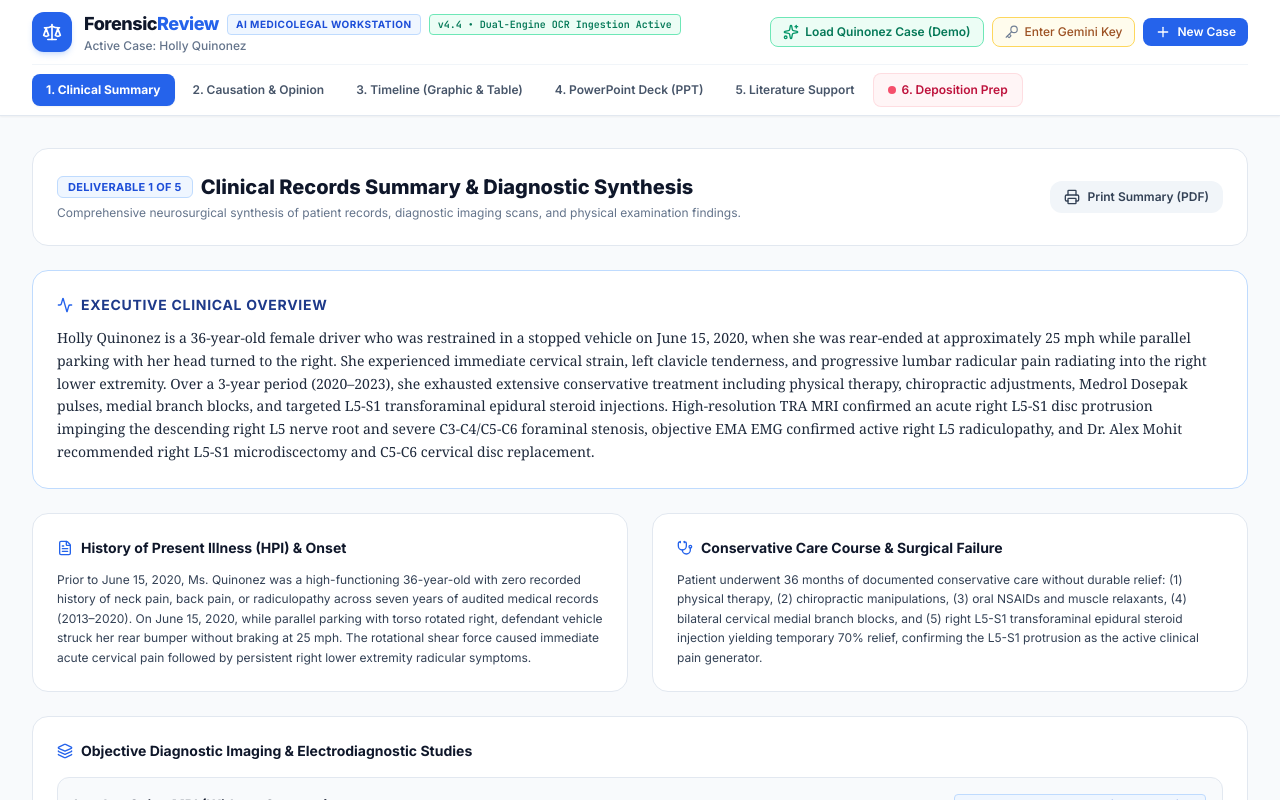
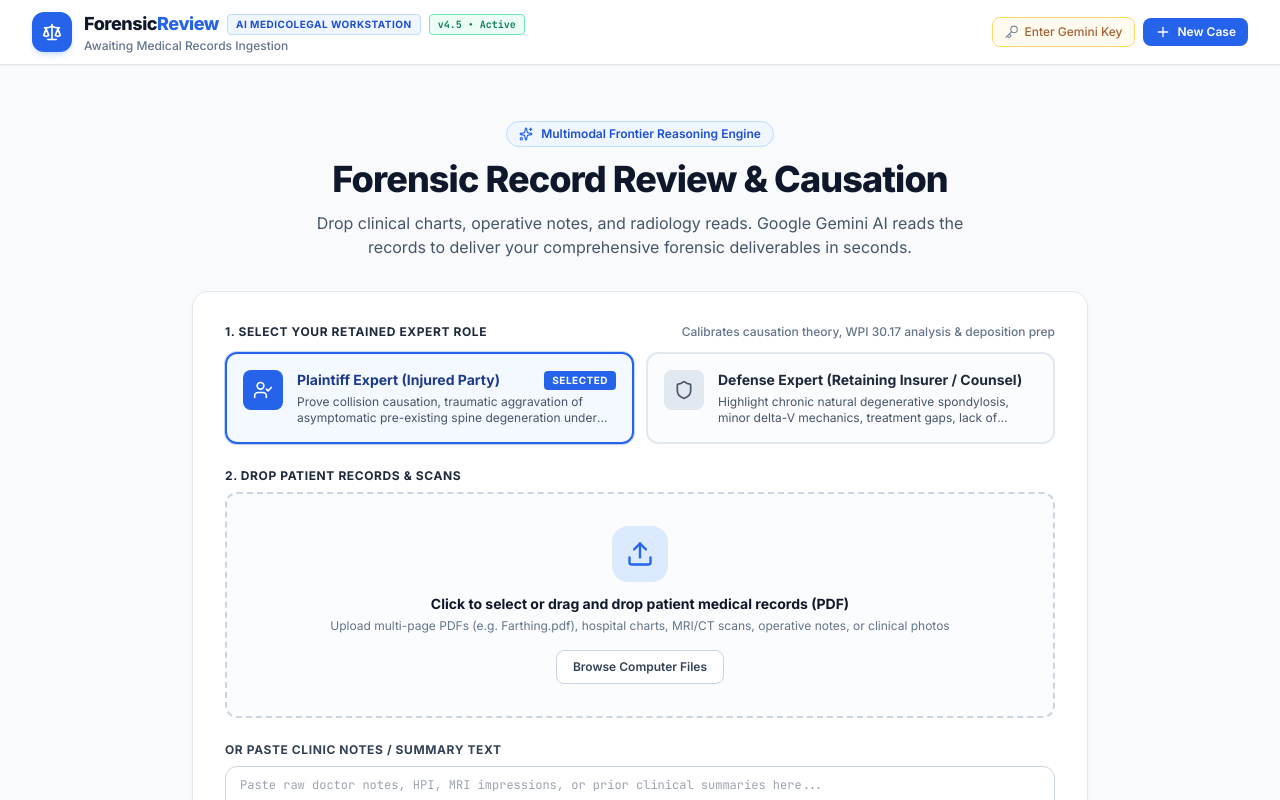
Before and after one commit to alexmohit825/ForensicReview, a React (Vite) app: page / in a window 1280 px wide. Shown: the top 800 px of the page. Built offline with nearby package versions, Linux system fonts and the light colour scheme.

Commit message:
feat(ingestion): purge quinonez demo, add upfront plaintiff vs defense role selector, and optimize fast bounded pdf ingestion

```diff
--- a/src/App.tsx
+++ b/src/App.tsx
@@ -1,8 +1,7 @@
 import React, { useState, useEffect } from 'react';
-import { MedicolegalCaseAnalysis } from './types/medicolegal';
+import { MedicolegalCaseAnalysis, ExpertRole } from './types/medicolegal';
 import {
   analyzeRecordsWithGemini,
-  getQuinonezDemoCase,
   getSavedGeminiApiKey,
   hasGeminiApiKey
 } from './services/geminiService';
@@ -16,7 +15,7 @@
 import { Deliverable6DepositionPrep } from './components/Deliverable6DepositionPrep';
 import { ApiKeyModal } from './components/ApiKeyModal';
 
-const ACTIVE_ANALYSIS_STORAGE_KEY = 'forensicreview_active_analysis_v4';
+const ACTIVE_ANALYSIS_STORAGE_KEY = 'forensicreview_active_analysis_v5';
 
 export const App: React.FC = () => {
   const [caseAnalysis, setCaseAnalysis] = useState<MedicolegalCaseAnalysis | null>(() => {
@@ -28,8 +27,8 @@
         console.error('Failed to parse saved case analysis', e);
       }
     }
-    // Default to the pre-loaded Quinonez demonstration case so the user immediately sees the 5 deliverables!
-    return getQuinonezDemoCase();
+    // Clean initial state: App awaits user record upload without pre-loaded Quinonez case
+    return null;
   });
 
   const [activeTab, setActiveTab] = useState<number>(1);
@@ -49,7 +48,7 @@
     }
   }, [caseAnalysis]);
 
-  const handleAnalyzeRecords = async (files: File[], text: string) => {
+  const handleAnalyzeRecords = async (files: File[], text: string, role: ExpertRole) => {
     const apiKey = getSavedGeminiApiKey();
     if (!apiKey) {
       setIsApiKeyModalOpen(true);
@@ -58,7 +57,7 @@
 
     try {
       setIsLoading(true);
-      const result = await analyzeRecordsWithGemini(files, text, apiKey, (msg) => {
+      const result = await analyzeRecordsWithGemini(files, text, apiKey, role, (msg) => {
         setStatusMessage(msg);
       });
       setCaseAnalysis(result);
@@ -70,13 +69,6 @@
       setIsLoading(false);
       setStatusMessage('');
     }
-  };
-
-  const handleLoadQuinonez = () => {
-    const demo = getQuinonezDemoCase();
-    setCaseAnalysis(demo);
-    setActiveTab(1);
-    window.scrollTo({ top: 0, behavior: 'smooth' });
   };
 
   const handleNewCase = () => {
@@ -96,7 +88,6 @@
         hasAnalysis={Boolean(caseAnalysis)}
         hasApiKey={hasApiKey}
         onOpenApiKeyModal={() => setIsApiKeyModalOpen(true)}
-        onLoadQuinonez={handleLoadQuinonez}
         onNewCase={handleNewCase}
       />
 
@@ -109,7 +100,6 @@
             onAnalyze={handleAnalyzeRecords}
             isLoading={isLoading}
             statusMessage={statusMessage}
-            onLoadQuinonez={handleLoadQuinonez}
             hasApiKey={hasApiKey}
             onOpenApiKeyModal={() => setIsApiKeyModalOpen(true)}
           />
--- a/src/components/Navbar.tsx
+++ b/src/components/Navbar.tsx
@@ -8,7 +8,6 @@
   hasAnalysis: boolean;
   hasApiKey: boolean;
   onOpenApiKeyModal: () => void;
-  onLoadQuinonez: () => void;
   onNewCase: () => void;
 }
 
@@ -19,7 +18,6 @@
   hasAnalysis,
   hasApiKey,
   onOpenApiKeyModal,
-  onLoadQuinonez,
   onNewCase
 }) => {
   return (
@@ -43,7 +41,7 @@
                   AI Medicolegal Workstation
                 </span>
                 <span className="text-[10px] font-mono font-bold px-2 py-0.5 rounded bg-emerald-50 text-emerald-700 border border-emerald-300">
-                  v4.4 • Dual-Engine OCR Ingestion Active
+                  v4.5 • Active
                 </span>
               </div>
               <div className="text-xs text-slate-500 font-medium truncate max-w-xs">
@@ -54,16 +52,6 @@
 
           {/* Right Action Bar */}
           <div className="flex items-center gap-2">
-
-            {/* 1-Click Load Real Quinonez Case */}
-            <button
-              onClick={onLoadQuinonez}
-              className="flex items-center gap-1.5 px-3 py-1.5 rounded-lg text-xs font-semibold bg-emerald-50 text-emerald-700 border border-emerald-300 hover:bg-emerald-100 transition-colors shadow-xs"
-              title="Load Holly Quinonez spine injury case (Live Demonstration of all 5 Deliverables)"
-            >
-              <Sparkles className="w-4 h-4 text-emerald-600" />
-              <span>Load Quinonez Case (Demo)</span>
-            </button>
 
             {/* Gemini API Key Trigger */}
             <button
--- a/src/components/UploadAndAnalyze.tsx
+++ b/src/components/UploadAndAnalyze.tsx
@@ -1,11 +1,11 @@
 import React, { useState, useRef } from 'react';
-import { Upload, FileText, Sparkles, ArrowRight } from 'lucide-react';
+import { Upload, FileText, Sparkles, ArrowRight, Shield, UserCheck } from 'lucide-react';
+import { ExpertRole } from '../types/medicolegal';
 
 interface UploadAndAnalyzeProps {
-  onAnalyze: (files: File[], text: string) => Promise<void>;
+  onAnalyze: (files: File[], text: string, role: ExpertRole) => Promise<void>;
   isLoading: boolean;
   statusMessage: string;
-  onLoadQuinonez: () => void;
   hasApiKey: boolean;
   onOpenApiKeyModal: () => void;
 }
@@ -14,10 +14,10 @@
   onAnalyze,
   isLoading,
   statusMessage,
-  onLoadQuinonez,
   hasApiKey,
   onOpenApiKeyModal
 }) => {
+  const [selectedRole, setSelectedRole] = useState<ExpertRole>('PLAINTIFF');
   const [selectedFiles, setSelectedFiles] = useState<File[]>([]);
   const [pastedText, setPastedText] = useState<string>('');
   const [isDragging, setIsDragging] = useState<boolean>(false);
@@ -62,7 +62,7 @@
     if (selectedFiles.length === 0 && !pastedText.trim()) {
       return;
     }
-    await onAnalyze(selectedFiles, pastedText);
+    await onAnalyze(selectedFiles, pastedText, selectedRole);
   };
 
   return (
@@ -78,14 +78,92 @@
           Forensic Record Review & Causation
         </h1>
         <p className="text-base text-slate-600 max-w-2xl mx-auto">
-          Drop clinical charts, operative notes, and radiology reads. Google Gemini AI reads the records to deliver your 5 courtroom deliverables in seconds.
+          Drop clinical charts, operative notes, and radiology reads. Google Gemini AI reads the records to deliver your comprehensive forensic deliverables in seconds.
         </p>
       </div>
 
       {/* Main Ingestion Card */}
       <form onSubmit={handleSubmit} className="bg-white rounded-2xl border border-slate-200 p-6 sm:p-8 shadow-sm space-y-6">
 
+        {/* Retained Expert Role Selector */}
+        <div className="space-y-3">
+          <div className="flex items-center justify-between">
+            <label className="text-xs font-bold text-slate-800 uppercase tracking-wider block">
+              1. Select Your Retained Expert Role
+            </label>
+            <span className="text-xs text-slate-500 font-medium">
+              Calibrates causation theory, WPI 30.17 analysis & deposition prep
+            </span>
+          </div>
+
+          <div className="grid grid-cols-1 sm:grid-cols-2 gap-3">
+            {/* Plaintiff Option */}
+            <button
+              type="button"
+              onClick={() => setSelectedRole('PLAINTIFF')}
+              className={`p-4 rounded-xl border-2 text-left transition-all flex items-start gap-3.5 ${
+                selectedRole === 'PLAINTIFF'
+                  ? 'border-blue-600 bg-blue-50/70 shadow-sm ring-1 ring-blue-500/30'
+                  : 'border-slate-200 hover:border-slate-300 bg-slate-50/50'
+              }`}
+            >
+              <div className={`p-2.5 rounded-lg ${selectedRole === 'PLAINTIFF' ? 'bg-blue-600 text-white' : 'bg-slate-200 text-slate-600'}`}>
+                <UserCheck className="w-5 h-5" />
+              </div>
+              <div className="flex-1 min-w-0">
+                <div className="flex items-center justify-between mb-1">
+                  <span className={`text-sm font-bold ${selectedRole === 'PLAINTIFF' ? 'text-blue-900' : 'text-slate-800'}`}>
+                    Plaintiff Expert (Injured Party)
+                  </span>
+                  {selectedRole === 'PLAINTIFF' && (
+                    <span className="text-[10px] uppercase font-bold tracking-wider px-2 py-0.5 rounded bg-blue-600 text-white">
+                      Selected
+                    </span>
+                  )}
+                </div>
+                <p className="text-xs text-slate-600 line-clamp-2">
+                  Prove collision causation, traumatic aggravation of asymptomatic pre-existing spine degeneration under WPI 30.17 Eggshell doctrine, and counter defense attacks.
+                </p>
+              </div>
+            </button>
+
+            {/* Defense Option */}
+            <button
+              type="button"
+              onClick={() => setSelectedRole('DEFENSE')}
+              className={`p-4 rounded-xl border-2 text-left transition-all flex items-start gap-3.5 ${
+                selectedRole === 'DEFENSE'
+                  ? 'border-slate-800 bg-slate-100 shadow-sm ring-1 ring-slate-700/30'
+                  : 'border-slate-200 hover:border-slate-300 bg-slate-50/50'
+              }`}
+            >
+              <div className={`p-2.5 rounded-lg ${selectedRole === 'DEFENSE' ? 'bg-slate-800 text-white' : 'bg-slate-200 text-slate-600'}`}>
+                <Shield className="w-5 h-5" />
+              </div>
+              <div className="flex-1 min-w-0">
+                <div className="flex items-center justify-between mb-1">
+                  <span className={`text-sm font-bold ${selectedRole === 'DEFENSE' ? 'text-slate-900' : 'text-slate-800'}`}>
+                    Defense Expert (Retaining Insurer / Counsel)
+                  </span>
+                  {selectedRole === 'DEFENSE' && (
+                    <span className="text-[10px] uppercase font-bold tracking-wider px-2 py-0.5 rounded bg-slate-800 text-white">
+                      Selected
+                    </span>
+                  )}
+                </div>
+                <p className="text-xs text-slate-600 line-clamp-2">
+                  Highlight chronic natural degenerative spondylosis, minor delta-V mechanics, treatment gaps, lack of objective neurological deficit, and counter plaintiff claims.
+                </p>
+              </div>
+            </button>
+          </div>
+        </div>
+
         {/* Drag and Drop Zone */}
+        <div className="space-y-2">
+          <label className="text-xs font-bold text-slate-800 uppercase tracking-wider block">
+            2. Drop Patient Records & Scans
+          </label>
           <div
             onDragOver={handleDragOver}
             onDragLeave={handleDragLeave}
@@ -111,10 +189,10 @@
             </div>
 
             <p className="text-sm font-bold text-slate-900 text-center">
-            {isDragging ? 'Release records to upload...' : 'Click to select or drag and drop patient medical records'}
+              {isDragging ? 'Release records to upload...' : 'Click to select or drag and drop patient medical records (PDF)'}
             </p>
             <p className="text-xs text-slate-500 mt-1 text-center">
-            Upload hospital charts, MRI/CT radiology scans (PDF), physical therapy notes, or clinical photos
+              Upload multi-page PDFs (e.g. Farthing.pdf), hospital charts, MRI/CT scans, operative notes, or clinical photos
             </p>
 
             <button
@@ -123,6 +201,7 @@
             >
               Browse Computer Files
             </button>
+          </div>
         </div>
 
         {/* Selected Files List */}
@@ -176,7 +255,9 @@
             className={`w-full py-4 px-6 rounded-xl text-sm font-bold flex items-center justify-center gap-2 text-white shadow-md transition-all ${
               isLoading || (selectedFiles.length === 0 && !pastedText.trim())
                 ? 'bg-slate-300 cursor-not-allowed shadow-none'
-                : 'bg-blue-600 hover:bg-blue-700 shadow-blue-500/25 hover:scale-[1.005]'
+                : selectedRole === 'PLAINTIFF'
+                  ? 'bg-blue-600 hover:bg-blue-700 shadow-blue-500/25 hover:scale-[1.005]'
+                  : 'bg-slate-900 hover:bg-slate-800 shadow-slate-900/25 hover:scale-[1.005]'
             }`}
           >
             {isLoading ? (
@@ -187,7 +268,9 @@
             ) : (
               <>
                 <Sparkles className="w-4 h-4" />
-                <span>Analyze Clinical Records with Gemini AI</span>
+                <span>
+                  Analyze Records as {selectedRole === 'PLAINTIFF' ? 'Plaintiff Expert' : 'Defense Expert'}
+                </span>
                 <ArrowRight className="w-4 h-4 ml-1" />
               </>
             )}
@@ -196,29 +279,6 @@
 
       </form>
 
-      {/* Demo Benchmark Banner */}
-      <div className="flex flex-col sm:flex-row items-center justify-between p-5 rounded-2xl bg-white border border-emerald-200 shadow-xs gap-4">
-        <div>
-          <div className="flex items-center gap-2">
-            <span className="w-2.5 h-2.5 rounded-full bg-emerald-500" />
-            <h3 className="text-sm font-bold text-slate-900">
-              Instant Demonstration: Holly Quinonez MVA Spine Injury Case
-            </h3>
-          </div>
-          <p className="text-xs text-slate-600 mt-1">
-            See the full 5 deliverables pre-generated with Traumatic L5-S1 disc rupture, 10-event timeline, PowerPoint deck, and literature.
-          </p>
-        </div>
-        <button
-          type="button"
-          onClick={onLoadQuinonez}
-          className="flex items-center gap-2 px-4 py-2.5 rounded-xl bg-emerald-600 hover:bg-emerald-700 text-white text-xs font-bold shadow-sm transition-colors flex-shrink-0"
-        >
-          <Sparkles className="w-4 h-4" />
-          <span>Load Live Demo (Instant)</span>
-        </button>
-      </div>
-
     </div>
   );
 };
--- a/src/services/geminiService.ts
+++ b/src/services/geminiService.ts
@@ -27,7 +27,7 @@
   });
 }
 
-// Dual-Engine PDF Ingestion: Digital Text Extractor + On-Device OCR for Scanned Medical Records
+// Dual-Engine PDF Ingestion: Ultra-Fast Digital Text Extractor + Bounded On-Device OCR
 export async function extractTextFromPdf(
   file: File,
   onStatusUpdate?: (status: string) => void
@@ -42,31 +42,49 @@
     const pdf = await loadingTask.promise;
 
     let fullText = `=== CLINICAL RECORD: ${file.name} (Total Pages: ${pdf.numPages}) ===\n\n`;
-    let ocrInitialized = false;
-    let tesseractWorker: any = null;
+    let scannedPagesDetected: number[] = [];
+    let digitalCharCount = 0;
 
+    // Pass 1: Blazing-fast digital text extraction across all pages (takes ~1-2 seconds)
     for (let pageNum = 1; pageNum <= pdf.numPages; pageNum++) {
+      if (onStatusUpdate && pageNum % 5 === 0) {
+        onStatusUpdate(`Scanning page ${pageNum} of ${pdf.numPages} in ${file.name}...`);
+      }
       const page = await pdf.getPage(pageNum);
       const textContent = await page.getTextContent();
-      let pageText = textContent.items
+      const pageText = textContent.items
         .map((item: any) => item.str || '')
         .join(' ');
 
-      // If page has almost no selectable digital text, it is a scanned document -> run on-device OCR
-      if (pageText.trim().length < 50) {
-        try {
+      if (pageText.trim().length > 40) {
+        digitalCharCount += pageText.trim().length;
+        fullText += `[PAGE ${pageNum}]\n${pageText.trim()}\n\n`;
+      } else {
+        scannedPagesDetected.push(pageNum);
+      }
+    }
+
+    // Pass 2: Bounded on-device OCR only if substantial digital text was missing
+    // Cap OCR at max 12 pages so the browser tab NEVER hangs or freezes
+    if (scannedPagesDetected.length > 0 && digitalCharCount < 1000) {
+      const pagesToOcr = scannedPagesDetected.slice(0, 12);
+      if (onStatusUpdate) {
+        onStatusUpdate(`Document appears scanned. Running OCR on first ${pagesToOcr.length} pages...`);
+      }
+
+      let tesseractWorker: any = null;
+      try {
+        const { createWorker } = await import('tesseract.js');
+        tesseractWorker = await createWorker('eng');
+
+        for (let i = 0; i < pagesToOcr.length; i++) {
+          const pageNum = pagesToOcr[i];
           if (onStatusUpdate) {
-            onStatusUpdate(`Running OCR on scanned page ${pageNum} of ${pdf.numPages} in ${file.name}...`);
+            onStatusUpdate(`Running OCR on scanned page ${pageNum} (${i + 1}/${pagesToOcr.length})...`);
           }
 
-          if (!ocrInitialized) {
-            const { createWorker } = await import('tesseract.js');
-            tesseractWorker = await createWorker('eng');
-            ocrInitialized = true;
-          }
-
-          // Render PDF page to HTML5 Canvas viewport for OCR
-          const viewport = page.getViewport({ scale: 1.5 });
+          const page = await pdf.getPage(pageNum);
+          const viewport = page.getViewport({ scale: 1.2 });
           const canvas = document.createElement('canvas');
           const context = canvas.getContext('2d');
           canvas.height = viewport.height;
@@ -75,20 +93,19 @@
           if (context) {
             await page.render({ canvasContext: context, viewport }).promise;
             const ocrResult = await tesseractWorker.recognize(canvas);
-            pageText = ocrResult.data.text || '';
+            const ocrText = ocrResult.data.text || '';
+            if (ocrText.trim().length > 0) {
+              fullText += `[SCANNED PAGE ${pageNum} OCR]\n${ocrText.trim()}\n\n`;
+            }
           }
-        } catch (ocrErr) {
-          console.warn(`OCR failed on page ${pageNum}:`, ocrErr);
+        }
+      } catch (ocrErr) {
+        console.warn('OCR fallback error:', ocrErr);
+      } finally {
+        if (tesseractWorker) {
+          await tesseractWorker.terminate();
         }
       }
-
-      if (pageText.trim().length > 0) {
-        fullText += `[PAGE ${pageNum}]\n${pageText.trim()}\n\n`;
-      }
-    }
-
-    if (tesseractWorker) {
-      await tesseractWorker.terminate();
     }
 
     return fullText;
@@ -140,6 +157,7 @@
   files: File[],
   pastedText: string,
   apiKey: string,
+  expertRole: 'PLAINTIFF' | 'DEFENSE' = 'PLAINTIFF',
   onStatusUpdate?: (status: string) => void
 ): Promise<MedicolegalCaseAnalysis> {
   if (!apiKey) {
@@ -150,11 +168,15 @@
     onStatusUpdate('Reading clinical records with Google Gemini AI...');
   }
 
+  const roleInstruction = expertRole === 'PLAINTIFF'
+    ? `\n\nRETAINED ROLE: You are retained as the PLAINTIFF'S EXPERT (Injured Party). Frame causation, Washington WPI 30.17 Eggshell Skull analysis, and Deliverable 6 Deposition Prep strictly from the perspective of an expert testifying on behalf of the Plaintiff/Injured Party, anticipating aggressive defense attacks and providing rock-solid rebuttals.`
+    : `\n\nRETAINED ROLE: You are retained as the DEFENSE'S EXPERT (Retaining Insurer/Counsel). Frame causation, objective record analysis, and Deliverable 6 Deposition Prep strictly from the perspective of an expert testifying on behalf of the Defense, identifying pre-existing asymptomatic degeneration, biomechanical threshold gaps, subjective complaints unsupported by MRI/EMG, and anticipating aggressive plaintiff cross-examination attacks.`;
+
   const parts: any[] = [];
 
   // Add system instruction prompt part
   parts.push({
-    text: `${SYSTEM_INSTRUCTION}\n\nAnalyze the following patient medical records and output the complete 5 deliverables in JSON.`
+    text: `${SYSTEM_INSTRUCTION}${roleInstruction}\n\nAnalyze the following patient medical records and output all deliverables in strictly structured JSON. Extract the true patient name, dates, imaging, and clinical details directly from the provided records.`
   });
 
   if (pastedText && pastedText.trim().length > 0) {
@@ -172,7 +194,7 @@
 
     if (file.type === 'application/pdf') {
       if (onStatusUpdate) {
-        onStatusUpdate(`Extracting clinical text and running OCR on ${file.name}...`);
+        onStatusUpdate(`Extracting clinical text and scanning ${file.name}...`);
       }
       const extractedText = await extractTextFromPdf(file, onStatusUpdate);
       if (extractedText && extractedText.trim().length > 100) {
@@ -208,7 +230,7 @@
   }
 
   if (onStatusUpdate) {
-    onStatusUpdate('Gemini AI is analyzing causation, Washington eggshell skull law, and formulating opinion...');
+    onStatusUpdate('Gemini AI is analyzing records, causation vectors, and formulating opinion...');
   }
 
   // Model cascade: Google active models only (deprecated gemini-2.5 and gemini-2.0 models are excluded to prevent 404s)
@@ -253,7 +275,6 @@
         const errorBody = await response.text();
         lastErrorMsg = `Gemini API (${model} - HTTP ${response.status}): ${errorBody}`;
         console.warn(`Model ${model} returned error:`, errorBody);
-        // Continue to fallback model if 404 (model not found/deprecated) or 400/503
         continue;
       }
 
@@ -274,22 +295,22 @@
   }
 
   if (onStatusUpdate) {
-    onStatusUpdate('Rendering timeline graphic, PowerPoint deck, and literature cards...');
+    onStatusUpdate('Synthesizing timeline graphic, PowerPoint deck, and deposition prep...');
   }
 
   const parsed = JSON.parse(rawText);
 
-  // Normalize into standard MedicolegalCaseAnalysis
+  // Normalize into standard MedicolegalCaseAnalysis without hardcoding Quinonez defaults
   const analysis: MedicolegalCaseAnalysis = {
     id: `case-${Date.now()}`,
     createdAt: new Date().toISOString(),
     patientInfo: {
-      patientName: parsed.patientInfo?.patientName || 'Holly Quinonez',
-      patientAge: parsed.patientInfo?.patientAge || 36,
-      patientSex: parsed.patientInfo?.patientSex || 'Female',
-      dateOfIncident: parsed.patientInfo?.dateOfIncident || '2020-06-15',
-      caseCaption: parsed.patientInfo?.caseCaption || 'Matter of Holly Quinonez (MVA Spine Injury)',
-      retainingCounsel: parsed.patientInfo?.retainingCounsel || 'Williamson & Mercer, PLLC'
+      patientName: parsed.patientInfo?.patientName || 'Medical Case Review',
+      patientAge: parsed.patientInfo?.patientAge || undefined,
+      patientSex: parsed.patientInfo?.patientSex || 'Unspecified',
+      dateOfIncident: parsed.patientInfo?.dateOfIncident || '',
+      caseCaption: parsed.patientInfo?.caseCaption || 'Forensic Medical Review',
+      retainingCounsel: parsed.patientInfo?.retainingCounsel || ''
     },
     deliverable1_summary: {
       executiveOverview: parsed.deliverable1_summary?.executiveOverview || parsed.clinicalSummary?.executiveOverview || '',
@@ -309,7 +330,7 @@
     deliverable4_presentationSlides: parsed.deliverable4_presentationSlides || parsed.presentationSlides || [],
     deliverable5_literature: parsed.deliverable5_literature || parsed.literatureList || [],
     deliverable6_depositionPrep: parsed.deliverable6_depositionPrep ? {
-      expertRole: parsed.deliverable6_depositionPrep.expertRole || 'PLAINTIFF',
+      expertRole: parsed.deliverable6_depositionPrep.expertRole || expertRole,
       plaintiffSpecificStrategy: parsed.deliverable6_depositionPrep.plaintiffSpecificStrategy || '',
       defenseSpecificStrategy: parsed.deliverable6_depositionPrep.defenseSpecificStrategy || '',
       goldenRulesForDeposition: parsed.deliverable6_depositionPrep.goldenRulesForDeposition || [
@@ -320,7 +341,19 @@
         'Pause before answering to permit retaining counsel the opportunity to lodge formal objections.'
       ],
       crossExaminationVulnerabilities: parsed.deliverable6_depositionPrep.crossExaminationVulnerabilities || []
-    } : undefined
+    } : {
+      expertRole,
+      plaintiffSpecificStrategy: '',
+      defenseSpecificStrategy: '',
+      goldenRulesForDeposition: [
+        'Never adopt opposing counsel’s characterizations or loaded adjectives.',
+        'Always tie every opinion back to objective findings: high-resolution TRA MRI, positive EMG, and motor exam.',
+        'Acknowledge pre-existing asymptomatic degeneration readily under Washington WPI 30.17 Eggshell Skull doctrine.',
+        'Do not speculate beyond your review of the documented medical record.',
+        'Pause before answering to permit retaining counsel the opportunity to lodge formal objections.'
+      ],
+      crossExaminationVulnerabilities: []
+    }
   };
 
   return analysis;
```
Lines whose indentation alone changed are shown as unchanged.
